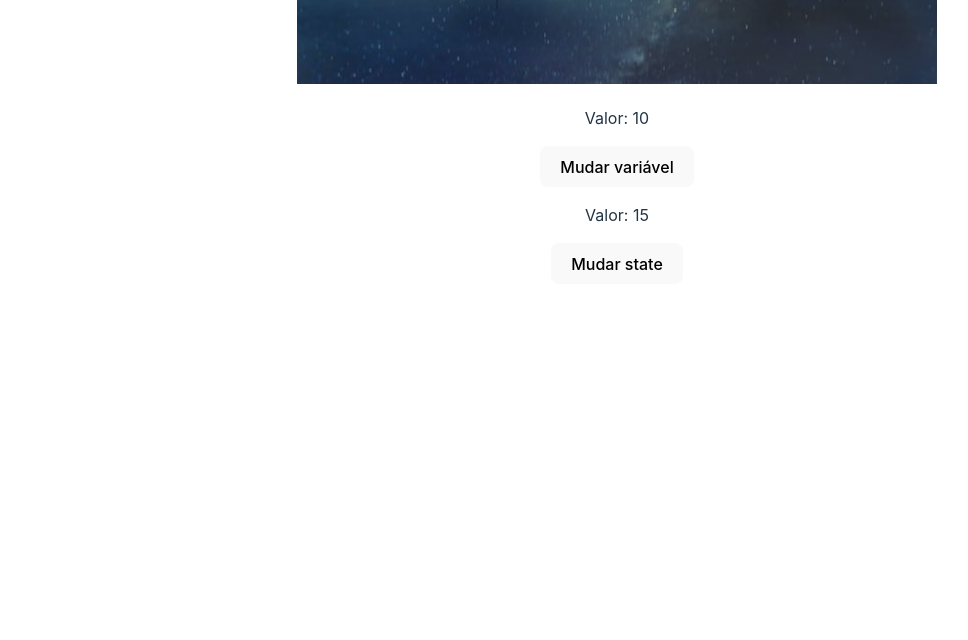
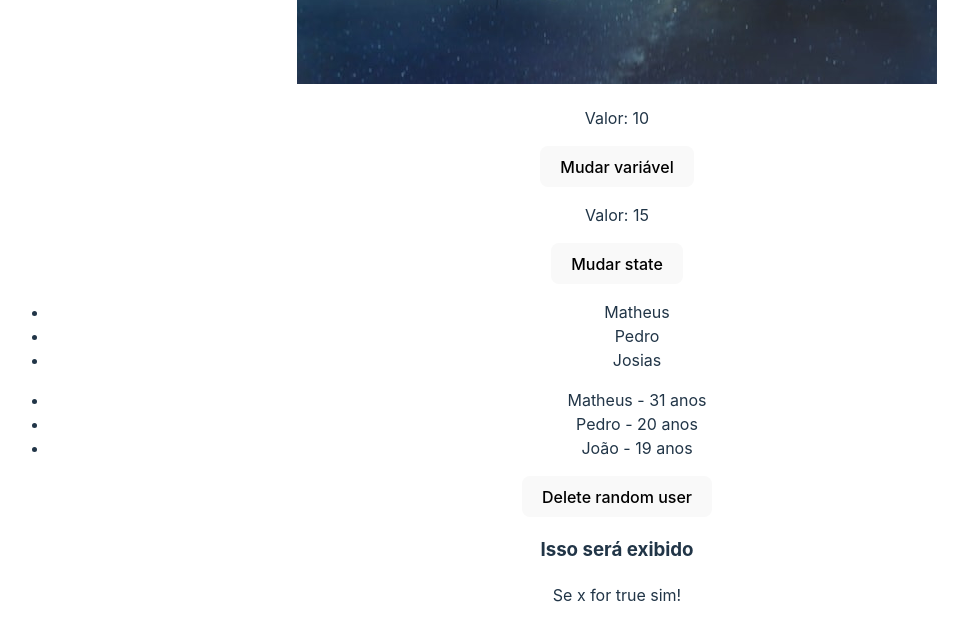
Before and after one commit to JefsonOliveira/Curso-Hora-de-Codar, a React (Vite) app in the folder arquivos/3_AVANCANDO_EM_REACT/avancando/: page / in a window 1280 px wide. Shown: the part 921-1561 px from the top of the page, without its empty margins (23-991 px from the left). Built offline with nearby package versions, Linux system fonts and the light colour scheme.

Commit message:
feat: Adição ListRender

```diff
--- a/arquivos/3_AVANCANDO_EM_REACT/avancando/src/App.jsx
+++ b/arquivos/3_AVANCANDO_EM_REACT/avancando/src/App.jsx
@@ -5,6 +5,12 @@
 
 // 3 - useState
 import Data from "./components/Data";
+
+// 4 - Renderização de lista
+import ListRender from "./components/ListRender";
+
+//
+import ConditionalRender from "./components/ConditionalRender";
 
 function App() {
   return (
@@ -18,6 +24,12 @@
 
       {/* 3 - useState */}
       <Data />
+
+      {/* 4 - Render de lista */}
+      <ListRender />
+
+      {/* 7 - Render condicional */}
+      <ConditionalRender />
     </div>
   );
 }
--- /dev/null
+++ b/arquivos/3_AVANCANDO_EM_REACT/avancando/src/components/ConditionalRender.jsx
@@ -0,0 +1,12 @@
+const ConditionalRender = () => {
+  const x = true;
+
+  return (
+    <div>
+      {/* 7 - render condicional */} <h3>Isso será exibido</h3>
+      {x && <p>Se x for true sim!</p>}
+    </div>
+  );
+};
+
+export default ConditionalRender;
--- /dev/null
+++ b/arquivos/3_AVANCANDO_EM_REACT/avancando/src/components/ListRender.jsx
@@ -0,0 +1,42 @@
+import { useState } from "react";
+
+const ListRender = () => {
+  const [list] = useState(["Matheus", "Pedro", "Josias"]);
+
+  const [users, setUsers] = useState([
+    { id: 1, name: "Matheus", age: 31 },
+    { id: 2, name: "Pedro", age: 20 },
+    { id: 3, name: "João", age: 19 },
+  ]);
+
+  const deleteRandow = () => {
+    const randomNumber = Math.floor(Math.random() * 4);
+
+    setUsers((prevUsers) =>
+    prevUsers.filter((user) => randomNumber !== user.id)
+);
+  };
+
+  return (
+    <div>
+      {/* 4 - Render sem key */}
+      <ul>
+        {list.map((item, i) => (
+          <li key={i}>{item}</li>
+        ))}
+      </ul>
+      {/* 5 - Render com key */}
+      <ul>
+        {users.map((user) => (
+          <li key={user.id}>
+            {user.name} - {user.age} anos{" "}
+          </li>
+        ))}
+      </ul>
+      {/* 6 - previous state */}
+      <button onClick={deleteRandow}>Delete random user</button>
+    </div>
+  );
+};
+
+export default ListRender;
```
